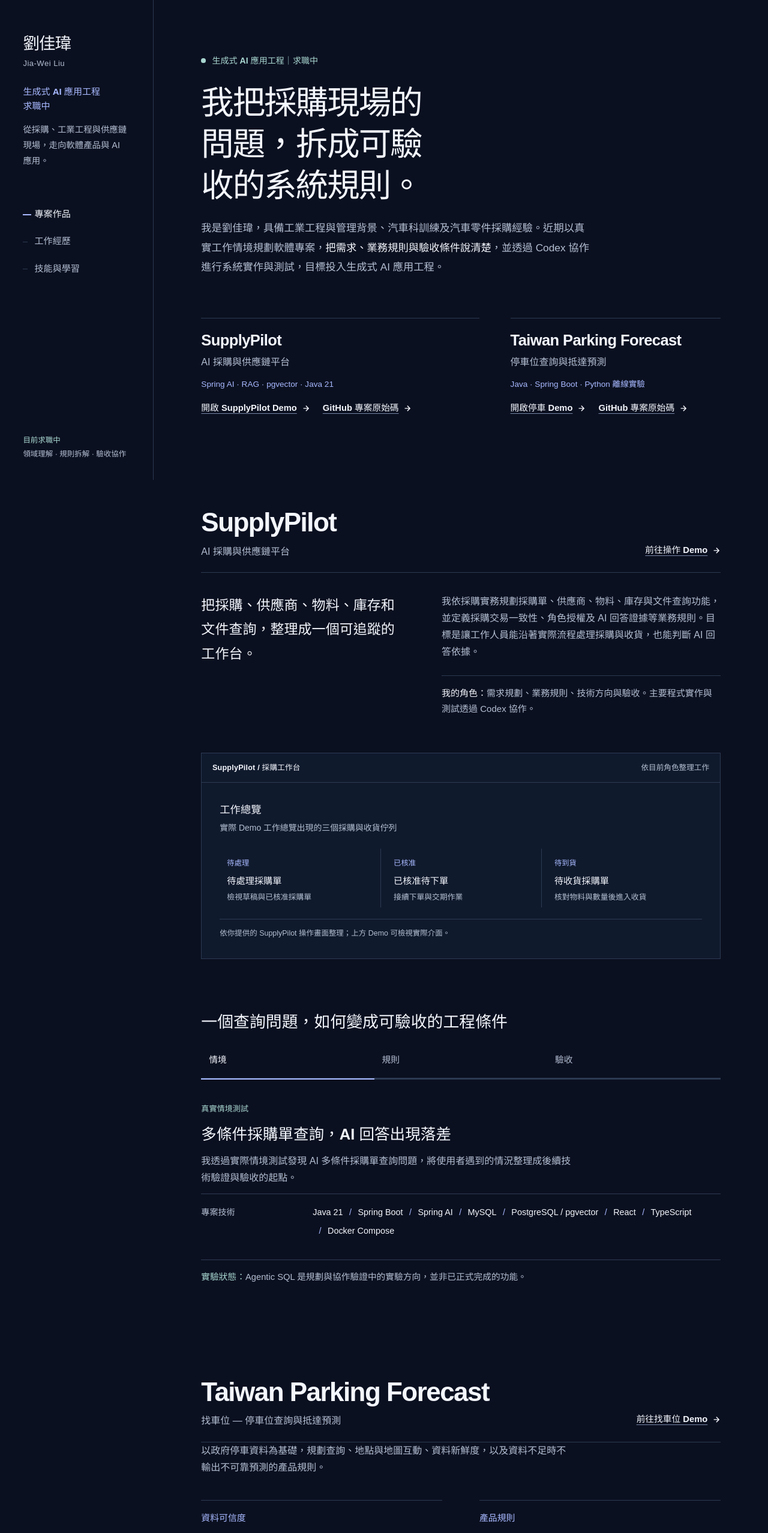
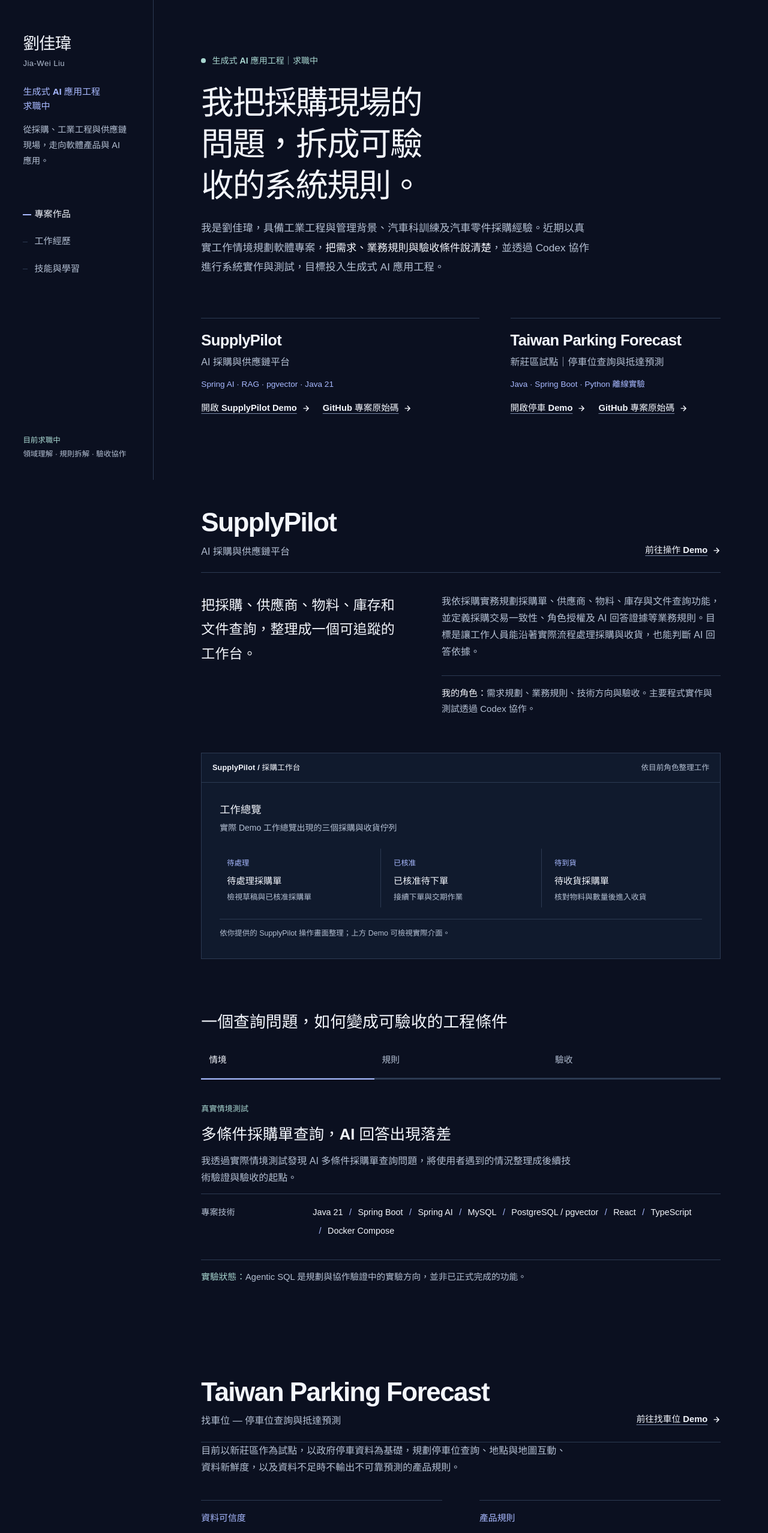
Before and after one commit to liujiawei-tw/jiawei-portfolio, a plain HTML site: page index.html in a window 1280 px wide. Shown: the top 2556 px of the page at 60% size. Drawn offline with Linux system fonts and the light colour scheme.

Commit message:
Clarify Taiwan Parking Forecast pilot area

```diff
--- a/index.html
+++ b/index.html
@@ -387,7 +387,7 @@
         </article>
         <article class="project-entry">
           <h2>Taiwan Parking Forecast</h2>
-          <p>停車位查詢與抵達預測</p>
+          <p>新莊區試點｜停車位查詢與抵達預測</p>
           <p class="stack-line">Java · Spring Boot · Python 離線實驗</p>
           <div class="entry-links">
             <a class="text-link" href="http://178.105.128.106:8080/" target="_blank" rel="noopener noreferrer">
@@ -496,7 +496,7 @@
             <svg class="arrow" viewBox="0 0 16 16" aria-hidden="true"><path d="M3 8h9M8 3l5 5-5 5"/></svg>
           </a>
         </div>
-        <p class="parking-summary">以政府停車資料為基礎，規劃查詢、地點與地圖互動、資料新鮮度，以及資料不足時不輸出不可靠預測的產品規則。</p>
+        <p class="parking-summary">目前以新莊區作為試點，以政府停車資料為基礎，規劃停車位查詢、地點與地圖互動、資料新鮮度，以及資料不足時不輸出不可靠預測的產品規則。</p>
 
         <div class="parking-points">
           <article class="parking-point">
```
